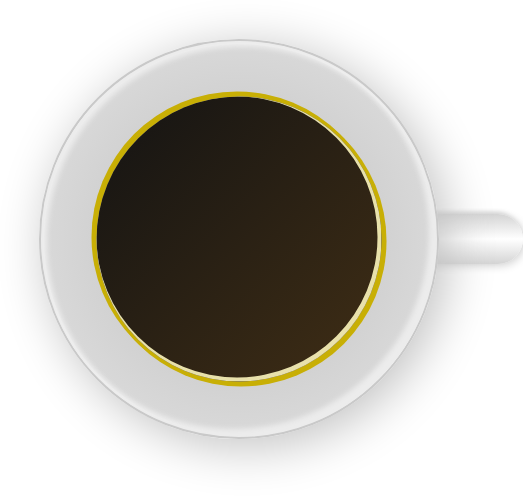
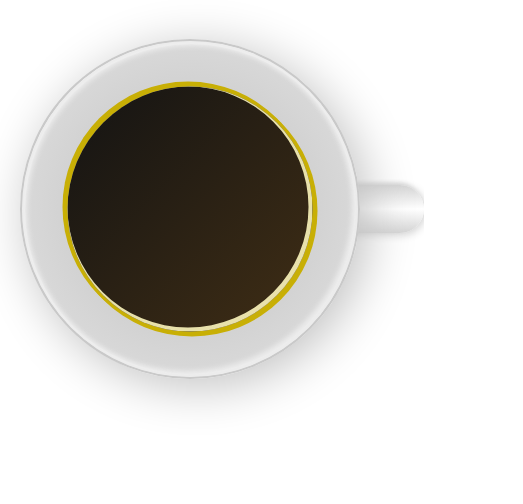
Before and after one commit to davidlower/css3-coffee-cup-css30-day30, a plain HTML site: page index.html in a window 390 px wide. Shown: the whole page, 523 px wide, since content can reach past the window. Drawn offline with Linux system fonts and the light colour scheme.

Commit message:
media queries added

```diff
--- a/styles.css
+++ b/styles.css
@@ -16,7 +16,7 @@
 .coffee-cup {
    position: relative;
 
-   width: 400px;
+   width: 340px;
    margin: 0 auto;
 }
 
@@ -24,8 +24,8 @@
    position: relative;
    z-index: 1;
 
-   width: 400px;
-   height: 400px;
+   width: 340px;
+   height: 340px;
    margin: 0 auto;
 
    border: solid 2px #c9c9c9;
@@ -33,8 +33,8 @@
    background-image: radial-gradient(white 40%, #d1d1d1 50%, #e4e4e4 100%);
    box-shadow: 8px 8px 50px #c1c1c1,
    /* -4px -4px 20px #dfdfdf, */
-   inset 3px 3px 5px 3px #ececec,
-   inset -5px -5px 5px 3px #ececec,
+   inset 2px 2px 5px 3px #ececec,
+   inset -3px -3px 5px 3px #ececec,
    inset -1px -1px 1px 2px white,
    inset 1px 1px 1px 2px white;
 }
@@ -45,8 +45,8 @@
    top: 50%;
    left: 50%;
 
-   width: 285px;
-   height: 285px;
+   width: 245px;
+   height: 245px;
 
    transform: translate(-50%, -50%);
 
@@ -61,10 +61,10 @@
    position: absolute;
    z-index: -1;
    top: 50%;
-   right: -84px;
+   right: -64px;
 
-   width: 110px;
-   height: 50px;
+   width: 90px;
+   height: 48px;
 
    transform: translateY(-50%);
 
@@ -74,3 +74,12 @@
    box-shadow: 2px 2px 8px #d4d4d4,
    -2px -2px 4px #d4d4d4;
 }
+
+@media screen and (max-width: 500px) {
+   .wrapper {
+      width: 90%;
+   }
+   .coffee-cup {
+      margin: 0;
+   }
+}
```
